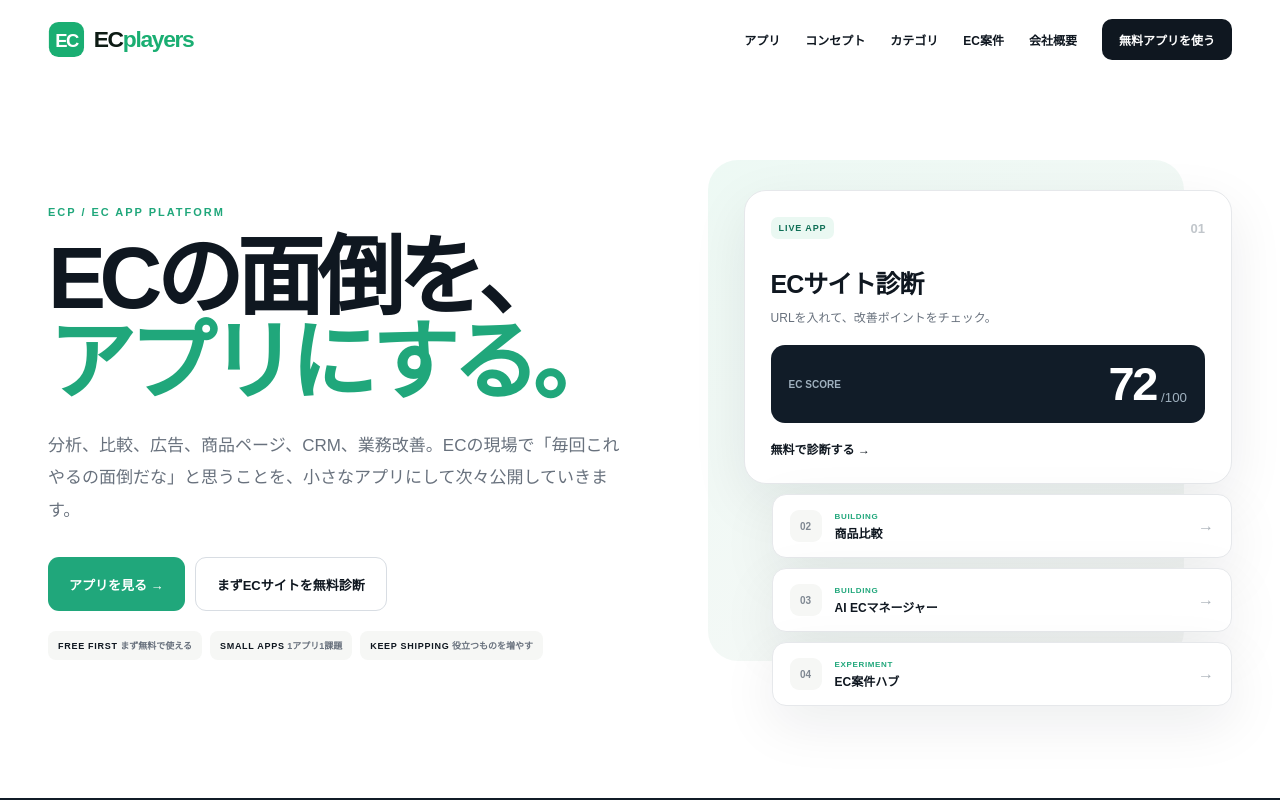
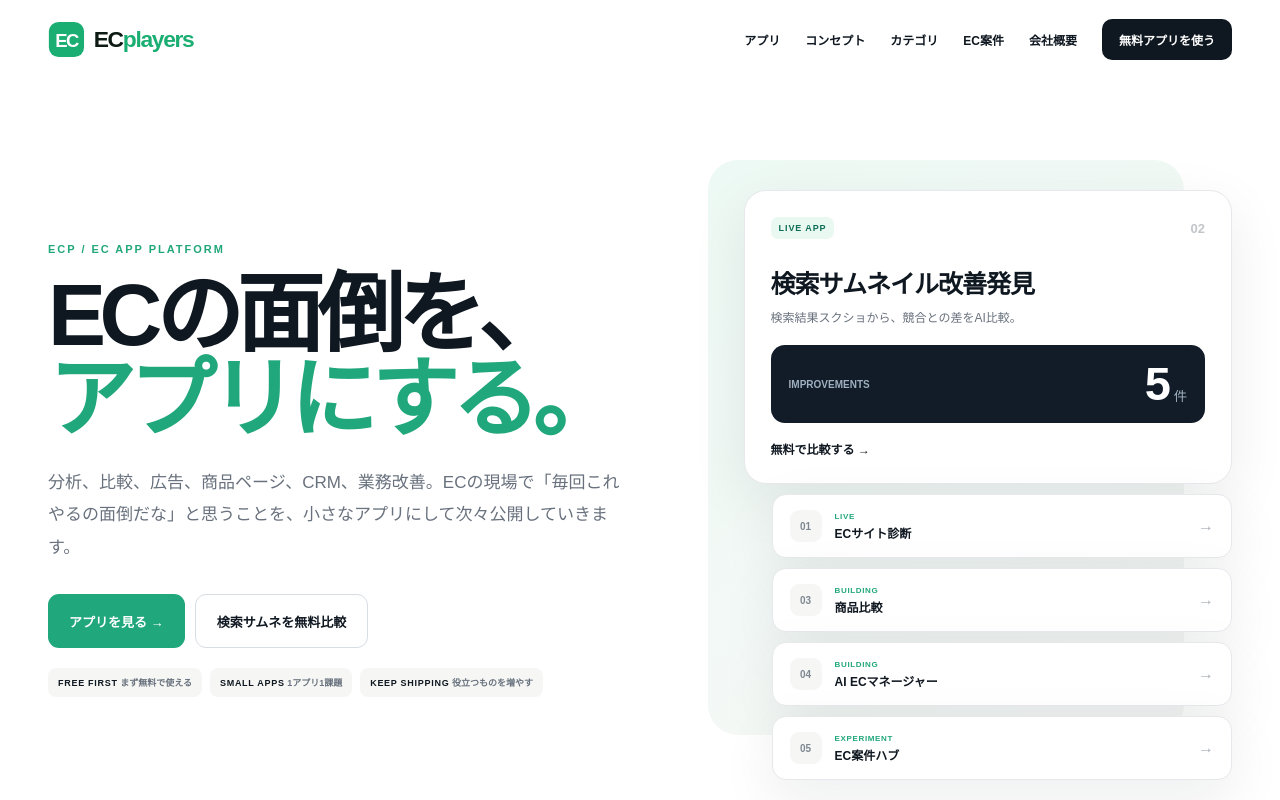
Before and after one commit to hrt14/ecplayers, a Next.js app: page / in a window 1280 px wide. Shown: the top 800 px of the page. Built offline with nearby package versions, Linux system fonts and the light colour scheme.

Commit message:
Publish thumbnail checker on ECP home

```diff
--- a/app/page.tsx
+++ b/app/page.tsx
@@ -12,9 +12,19 @@ const apps = [
     action: '今すぐ使う →',
   },
   {
+    status: 'LIVE',
+    tone: 'live',
+    number: '02',
+    title: '検索サムネイル改善発見',
+    description: '楽天・Amazon・Yahoo!の検索結果スクショから、自社商品の弱い見え方と改善点をAI比較。',
+    tags: ['楽天', 'Amazon', '画像改善'],
+    href: '/thumbnail-checker',
+    action: '無料で比較する →',
+  },
+  {
     status: 'BUILDING',
     tone: 'building',
-    number: '02',
+    number: '03',
     title: '商品比較',
     description: '商品ページを見ながら自社・競合を追加し、価格・評価・レビュー数・画像などを横並び比較。',
     tags: ['Amazon', '競合比較', 'Chrome拡張'],
@@ -24,7 +34,7 @@ const apps = [
   {
     status: 'BUILDING',
     tone: 'building',
-    number: '03',
+    number: '04',
     title: 'AI ECマネージャー',
     description: '単発の分析を継続運用へ。変化を見つけて、今日やる改善アクションにつなげる構想。',
     tags: ['AI', '継続改善', '運用'],
@@ -34,7 +44,7 @@ const apps = [
   {
     status: 'EXPERIMENT',
     tone: 'experiment',
-    number: '04',
+    number: '05',
     title: 'EC案件ハブ',
     description: 'ECの仕事を探す人と、EC人材を探す企業の探索コストを下げる実験プロダクト。',
     tags: ['人材', '案件', 'マッチング'],
@@ -81,7 +91,7 @@ export default function Home() {
           <p className={styles.heroLead}>分析、比較、広告、商品ページ、CRM、業務改善。ECの現場で「毎回これやるの面倒だな」と思うことを、小さなアプリにして次々公開していきます。</p>
           <div className={styles.heroActions}>
             <a className={styles.primary} href="#apps">アプリを見る →</a>
-            <a className={styles.secondary} href="/diagnosis">まずECサイトを無料診断</a>
+            <a className={styles.secondary} href="/thumbnail-checker">検索サムネを無料比較</a>
           </div>
           <div className={styles.heroPoints}>
             <span><b>FREE FIRST</b> まず無料で使える</span>
@@ -92,15 +102,16 @@ export default function Home() {
 
         <div className={styles.appStack} aria-label="ECPのアプリイメージ">
           <article className={styles.stackMain}>
-            <div className={styles.stackTop}><span>LIVE APP</span><b>01</b></div>
-            <strong>ECサイト診断</strong>
-            <p>URLを入れて、改善ポイントをチェック。</p>
-            <div className={styles.score}><span>EC SCORE</span><b>72</b><small>/100</small></div>
-            <a href="/diagnosis">無料で診断する →</a>
+            <div className={styles.stackTop}><span>LIVE APP</span><b>02</b></div>
+            <strong>検索サムネイル改善発見</strong>
+            <p>検索結果スクショから、競合との差をAI比較。</p>
+            <div className={styles.score}><span>IMPROVEMENTS</span><b>5</b><small>件</small></div>
+            <a href="/thumbnail-checker">無料で比較する →</a>
           </article>
-          <article className={styles.stackSub}><span>02</span><div><small>BUILDING</small><strong>商品比較</strong></div><b>→</b></article>
-          <article className={styles.stackSub}><span>03</span><div><small>BUILDING</small><strong>AI ECマネージャー</strong></div><b>→</b></article>
-          <article className={styles.stackSub}><span>04</span><div><small>EXPERIMENT</small><strong>EC案件ハブ</strong></div><b>→</b></article>
+          <article className={styles.stackSub}><span>01</span><div><small>LIVE</small><strong>ECサイト診断</strong></div><b>→</b></article>
+          <article className={styles.stackSub}><span>03</span><div><small>BUILDING</small><strong>商品比較</strong></div><b>→</b></article>
+          <article className={styles.stackSub}><span>04</span><div><small>BUILDING</small><strong>AI ECマネージャー</strong></div><b>→</b></article>
+          <article className={styles.stackSub}><span>05</span><div><small>EXPERIMENT</small><strong>EC案件ハブ</strong></div><b>→</b></article>
         </div>
       </section>
 
@@ -188,8 +199,8 @@ export default function Home() {
       <section className={styles.finalCta}>
         <span className={styles.label}>START WITH ONE APP</span>
         <h2>まず1個、<br />仕事を軽くする。</h2>
-        <p>ECサイト診断は今すぐ無料で使えます。ECPのアプリは、ここから増えていきます。</p>
-        <div className={styles.heroActions}><a className={styles.primaryLight} href="/diagnosis">ECサイトを無料診断 →</a><a className={styles.secondaryDark} href="#apps">アプリ一覧を見る</a></div>
+        <p>ECサイト診断と検索サムネイル比較は今すぐ無料で使えます。ECPのアプリは、ここから増えていきます。</p>
+        <div className={styles.heroActions}><a className={styles.primaryLight} href="/thumbnail-checker">検索サムネを比較 →</a><a className={styles.secondaryDark} href="#apps">アプリ一覧を見る</a></div>
       </section>
 
       <footer className={styles.footer}>
```
